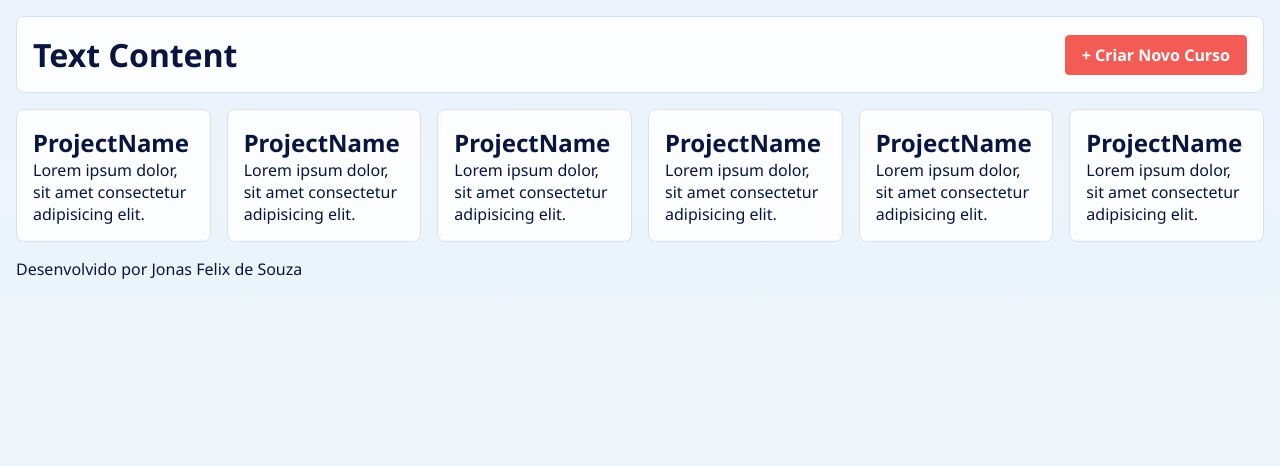
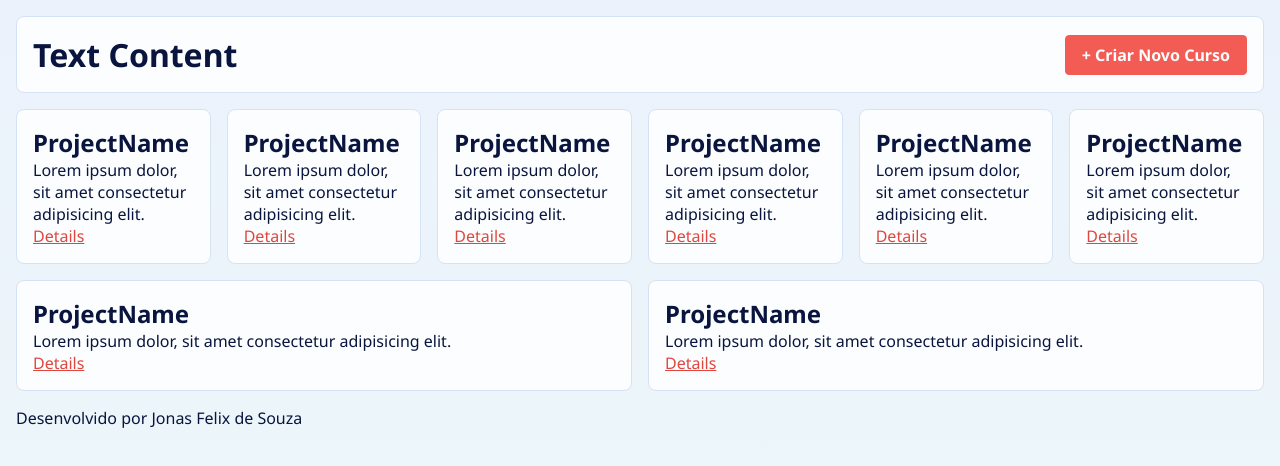
Before and after one commit to Jonas-petty/CourseSphere, a React (Vite) app: page / in a window 1280 px wide. Shown: the top 466 px of the page. Built offline with nearby package versions, Linux system fonts and the light colour scheme.

Commit message:
feat: add  component

```diff
--- a/src/App.jsx
+++ b/src/App.jsx
@@ -6,6 +6,7 @@ import LoginPage from './components/pages/LoginPage.jsx'
 import SignupPage from './components/pages/SignupPage.jsx'
 import HomePage from './components/pages/HomePage.jsx'
 import NotFoundPage from './components/pages/NotFoundPage.jsx'
+import CourseDetailsPage from './components/pages/CourseDetailsPage.jsx'
 
 
 function App() {
@@ -19,7 +20,7 @@ function App() {
 
         <Route element={<ProtectedRoutes />}>
             <Route path='/' element={<HomePage />} />
-            <Route path='/courses' element={<h1>Courses</h1>} />
+            <Route path='/course/:courseId' element={<CourseDetailsPage />} />
         </Route>
       </Routes>
     </BrowserRouter>
--- a/src/components/atoms/Button.jsx
+++ b/src/components/atoms/Button.jsx
@@ -17,7 +17,7 @@ const ButtonStyle = styled.button`
     }
 `;
 
-function Button({ type = "button", text = "button" }) {
+function Button({ type = "button", text = "button", onClick }) {
     return <ButtonStyle type={type}>{text}</ButtonStyle>;
 }
 
--- a/src/components/molecules/CourseCard.jsx
+++ b/src/components/molecules/CourseCard.jsx
@@ -1,4 +1,6 @@
 import styled from "styled-components";
+import Button from "../atoms/Button";
+import LinkTo from "../atoms/LinkTo";
 
 const Container = styled.div`
     flex: 1;
@@ -10,6 +12,7 @@ const Container = styled.div`
 `
 
 function CourseCard({
+    id,
     name = "CourseName",
     description = "Description",
     end_date,
@@ -19,6 +22,7 @@ function CourseCard({
             <h2>{name}</h2>
             <p>{description}</p>
             <p>{end_date}</p>
+            <LinkTo text="Details" to={`course/${id}`}/>
         </Container>
     );
 }
--- a/src/components/organisms/CourseCardList.jsx
+++ b/src/components/organisms/CourseCardList.jsx
@@ -75,6 +75,26 @@ function CourseCardList() {
             creator_id: "",
             instructors: [],
         },
+        {
+            id: 7,
+            name: "ProjectName",
+            description:
+                "Lorem ipsum dolor, sit amet consectetur adipisicing elit.",
+            start_date: "",
+            end_date: "",
+            creator_id: "",
+            instructors: [],
+        },
+        {
+            id: 8,
+            name: "ProjectName",
+            description:
+                "Lorem ipsum dolor, sit amet consectetur adipisicing elit.",
+            start_date: "",
+            end_date: "",
+            creator_id: "",
+            instructors: [],
+        },
     ];
 
     return (
@@ -83,6 +103,7 @@ function CourseCardList() {
                 return (
                     <CourseCard
                         key={course.id}
+                        id={course.id}
                         name={course.name}
                         description={course.description}
                         end_date={course.end_date}
--- /dev/null
+++ b/src/components/pages/CourseDetailsPage.jsx
@@ -0,0 +1,9 @@
+import { useParams } from "react-router";
+
+function CourseDetailsPage() {
+
+    const params = useParams()
+    return (<h1>{`Course ${params.courseId} Detail `}</h1> );
+}
+
+export default CourseDetailsPage;
```
